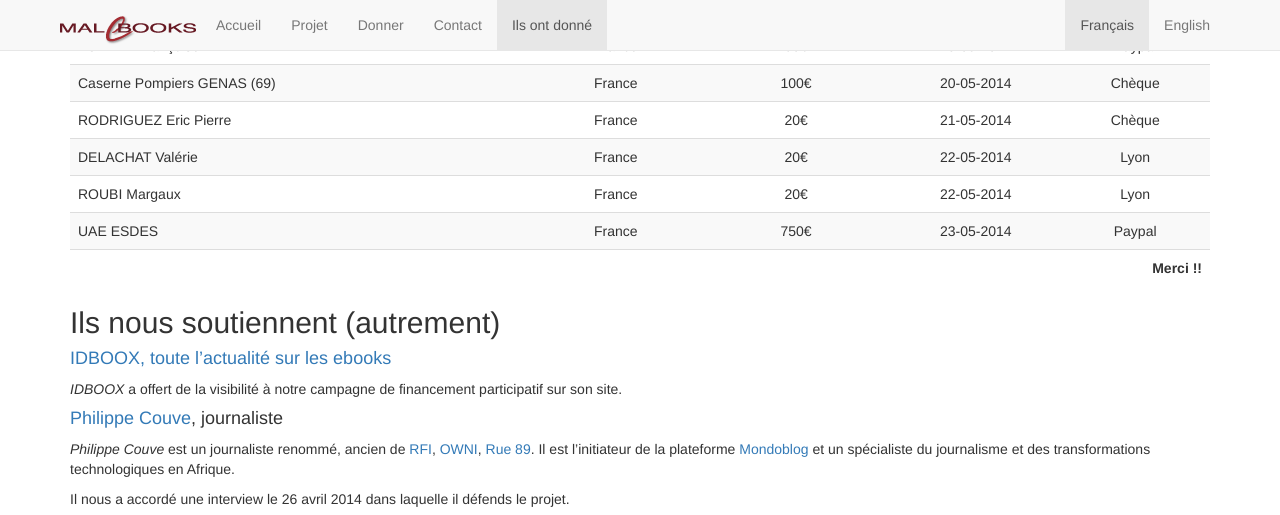
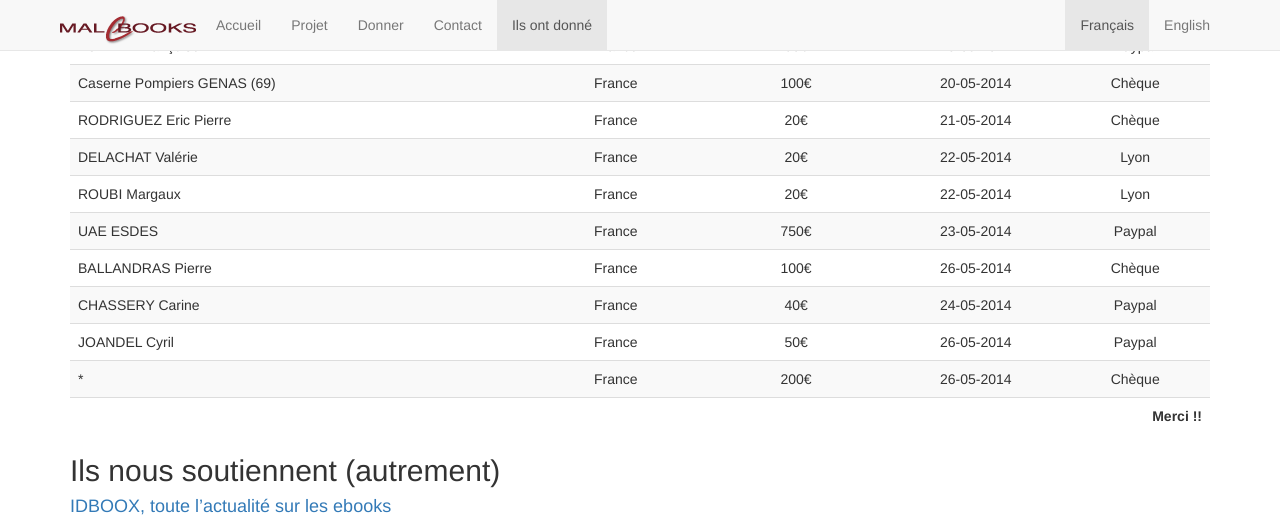
Before and after one commit to HumanESDES/malebooks, a Jekyll site: the page built from donneurs/index.md, in a window 1280 px wide and 900 px high, scrolled down 1996 px, cut to the strip 0-515 px from the top of the window. Built offline with Jekyll 4.4.1, drawn with Linux system fonts in a browser that asks for light colours; nearby versions of some CDN libraries; Markdown is read by kramdown in place of the engine named in the settings; some of the changed text lies outside the part shown.

Commit message:
Update donors.html

```diff
--- a/_includes/donors.html
+++ b/_includes/donors.html
@@ -1,5 +1,5 @@
 <table class="table table-striped budget">
-    <caption>{% if page.lang == 'en' %}Updated on:{% else %}Dernière mise à jour :{% endif %} 23-05-2014 09:30 UTC</caption>
+    <caption>{% if page.lang == 'en' %}Updated on:{% else %}Dernière mise à jour :{% endif %} 26-05-2014 19:30 UTC</caption>
     <thead>
         <legend>{% if page.lang == 'en' %}List of all individual donors{% else %}Liste des donneurs individuels{% endif %}</legend>
         <tr><th>{% if page.lang == 'en' %}Name{% else %}Nom{% endif %}</th><th>{% if page.lang == 'en' %}Country{% else %}Pays{% endif %}</th><th>{% if page.lang == 'en' %}Amount{% else %}Montant{% endif %}</th><th>{% if page.lang == 'en' %}Date{% else %}Date{% endif %}</th><th>{% if page.lang == 'en' %}From{% else %}Depuis{% endif %}</th></tr>
@@ -58,6 +58,10 @@
         <tr><td>DELACHAT Valérie</td><td>France</td><td>20€</td><td>22-05-2014</td><td>Lyon</td></tr>
         <tr><td>ROUBI Margaux</td><td>France</td><td>20€</td><td>22-05-2014</td><td>Lyon</td></tr>
         <tr><td>UAE ESDES</td><td>France</td><td>750€</td><td>23-05-2014</td><td>Paypal</td></tr>
+        <tr><td>BALLANDRAS Pierre</td><td>France</td><td>100€</td><td>26-05-2014</td><td>Chèque</td></tr>
+        <tr><td>CHASSERY Carine</td><td>France</td><td>40€</td><td>24-05-2014</td><td>Paypal</td></tr>
+        <tr><td>JOANDEL Cyril</td><td>France</td><td>50€</td><td>26-05-2014</td><td>Paypal</td></tr>
+        <tr><td>*</td><td>France</td><td>200€</td><td>26-05-2014</td><td>Chèque</td></tr>
         <tr><td colspan="5">{% if page.lang == 'en' %}Thank You !!{% else %}Merci !!{% endif %}</td></tr>
     </tbody>
 </table>
```
